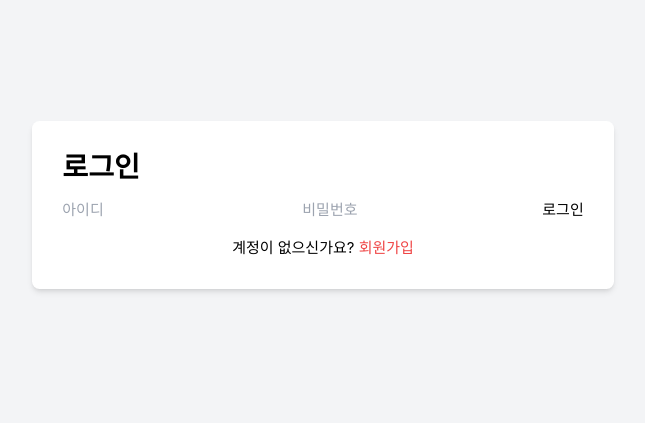
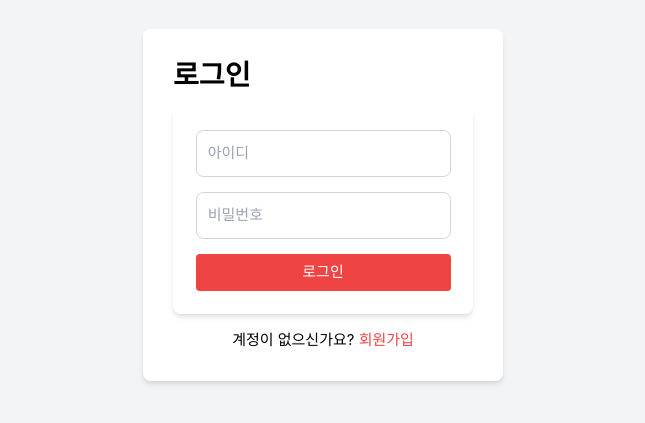
Before and after one commit to mbdyjk/Sparta_MbtiTest, a React (Vite) app in the folder mbtitest/: page /login in a window 1280 px wide. Shown: the part 195-618 px from the top of the page, without its empty margins (317-962 px from the left). Built offline with nearby package versions, Linux system fonts and the light colour scheme.

Commit message:
design: AuthForm 입력 폼 디자인 개선

```diff
--- a/mbtitest/src/components/AuthForm.jsx
+++ b/mbtitest/src/components/AuthForm.jsx
@@ -1,5 +1,6 @@
 import { useState } from "react";
 import PropTypes from "prop-types";
+import Button from "./common/Button";
 
 const AuthForm = ({ mode, onSubmit }) => {
   const [formData, setFormData] = useState({
@@ -18,7 +19,10 @@ const AuthForm = ({ mode, onSubmit }) => {
   };
 
   return (
-    <form onSubmit={handleSubmit}>
+    <form
+      onSubmit={handleSubmit}
+      className="flex flex-col gap-4 w-80 p-6 bg-white rounded-lg shadow-md"
+    >
       <input
         type="text"
         name="id"
@@ -26,6 +30,7 @@ const AuthForm = ({ mode, onSubmit }) => {
         value={formData.id}
         onChange={handleChange}
         required
+        className="p-3 border border-gray-300 rounded-lg focus:outline-none focus:ring-2 focus:ring-blue-500"
       />
       <input
         type="password"
@@ -34,6 +39,7 @@ const AuthForm = ({ mode, onSubmit }) => {
         value={formData.password}
         onChange={handleChange}
         required
+        className="p-3 border border-gray-300 rounded-lg focus:outline-none focus:ring-2 focus:ring-blue-500"
       />
       {mode === "register" && (
         <input
@@ -43,9 +49,12 @@ const AuthForm = ({ mode, onSubmit }) => {
           value={formData.nickname}
           onChange={handleChange}
           required
+          className="p-3 border border-gray-300 rounded-lg focus:outline-none focus:ring-2 focus:ring-blue-500"
         />
       )}
-      <button type="submit">{mode === "login" ? "로그인" : "회원가입"}</button>
+      <Button type="submit" className="bg-red-500 hover:bg-red-400 text-white">
+        {mode === "login" ? "로그인" : "회원가입"}
+      </Button>
     </form>
   );
 };
```
